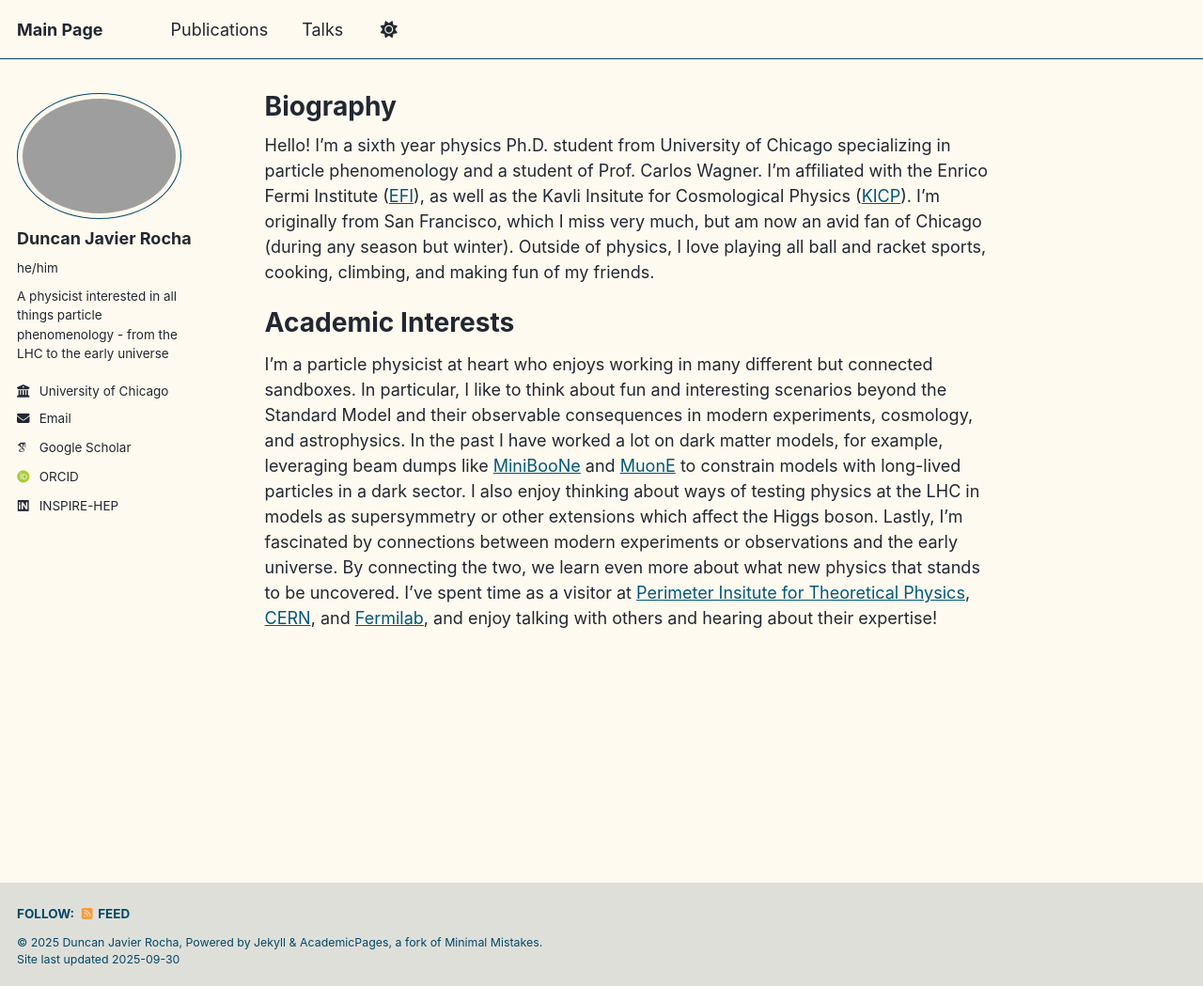
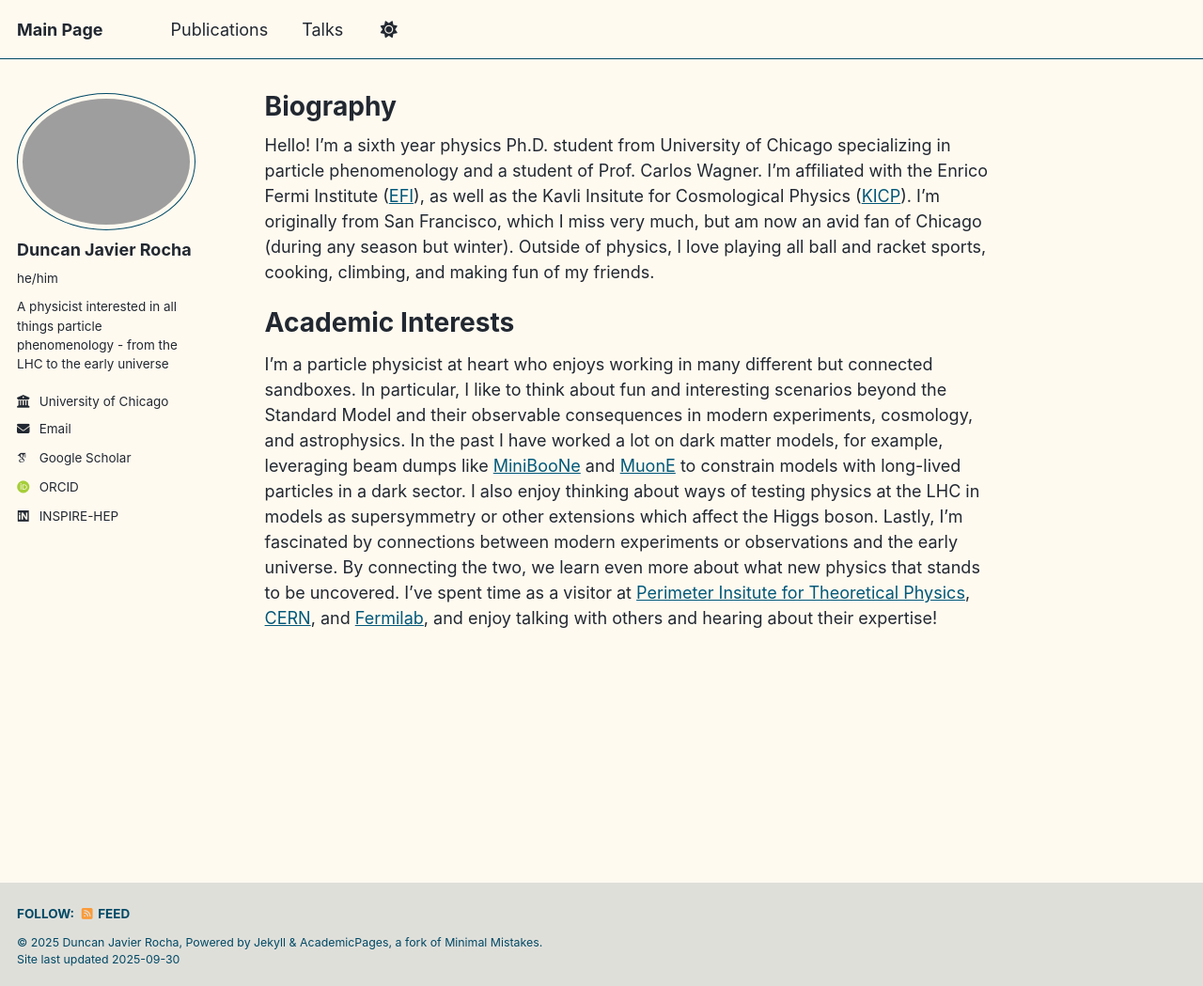
Before and after one commit to duncanrocha/duncanrocha.github.io, a Jekyll site: the page built from _pages/about.md, in a window 1280 px wide and 1049 px high. Shown: the whole window at 94% size. Built offline with Jekyll 4.4.1, drawn with Linux system fonts in a browser that asks for light colours; some web fonts are replaced; a script that is not in the unit is left out.

Commit message:
Update _sidebar.scss

```diff
--- a/_sass/layout/_sidebar.scss
+++ b/_sass/layout/_sidebar.scss
@@ -94,7 +94,7 @@
   }
 
   img {
-    max-width: 175px;
+    max-width: 190px;
     border-radius: 50%;
 
     @include breakpoint($large) {
```
